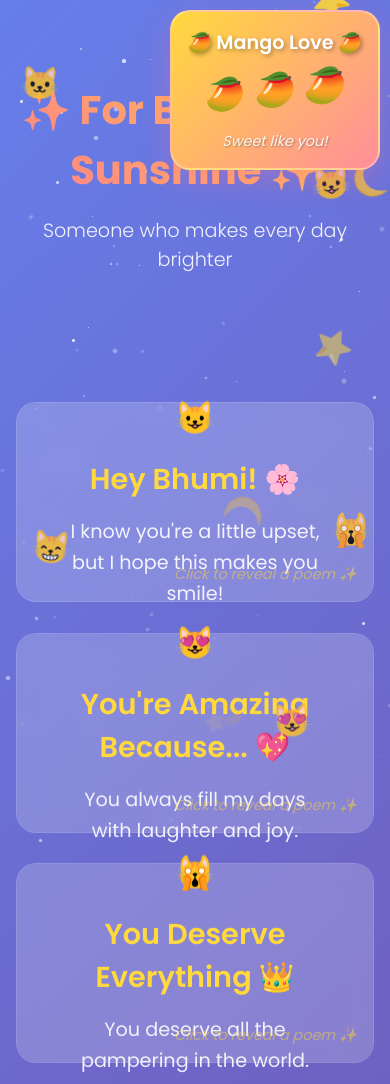
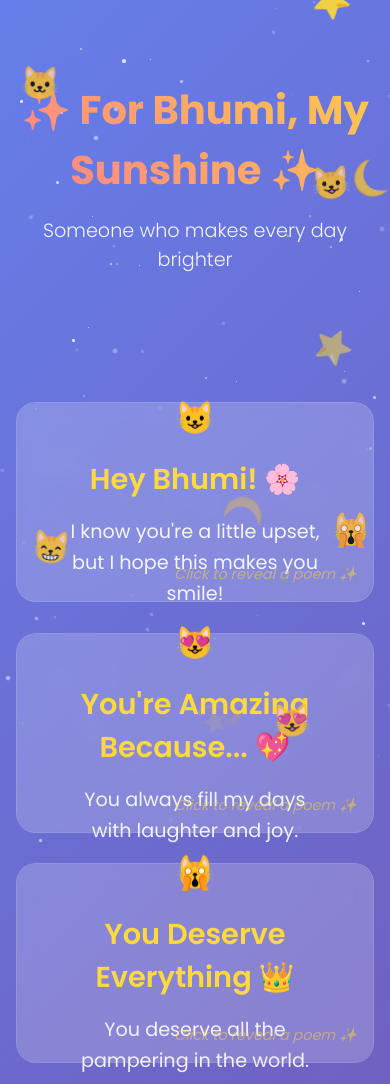
Before and after one commit to toshitai39/for-bhumi, a plain HTML site: page index.html in a window 390 px wide. Shown: the top 1084 px of the page. Drawn offline with nearby package versions, Linux system fonts and the light colour scheme.

Commit message:
✨ Removed mango love box and updated all features
🎨 Changes:
- Removed the mango corner box completely
- Kept all other amazing features:
  - Flying stars everywhere
  - Floating cute cat emojis
  - Background color changes on click
  - Click sparkles
  - Card cats and flip animations
  - Perfect text alignment
  - Rainbow explosion effects
  - Responsive design

💫 Clean and beautiful design without the mango box!

```diff
--- a/index.html
+++ b/index.html
@@ -17,17 +17,6 @@
         <div class="cat cat3">😸</div>
         <div class="cat cat4">🙀</div>
         <div class="cat cat5">😻</div>
-    </div>
-
-    <!-- Mango corner box -->
-    <div class="mango-box">
-        <div class="mango-title">🥭 Mango Love 🥭</div>
-        <div class="mangoes">
-            <span class="mango">🥭</span>
-            <span class="mango">🥭</span>
-            <span class="mango">🥭</span>
-        </div>
-        <div class="mango-text">Sweet like you!</div>
     </div>
 
     <div class="container">
@@ -53,7 +42,7 @@
                         Remember you're my sunshine,<br>
                         The brightest light of all.</em></p>
                     </div>
-                    <button class="back-btn" onclick="togglePoem(this.parentElement.parentElement, 'poem1')">Back 🥭</button>
+                    <button class="back-btn" onclick="togglePoem(this.parentElement.parentElement, 'poem1')">Back 🐱</button>
                 </div>
             </div>
 
@@ -73,7 +62,7 @@
                         It turns my darkest moments<br>
                         Into memories complete.</em></p>
                     </div>
-                    <button class="back-btn" onclick="togglePoem(this.parentElement.parentElement, 'poem2')">Back 🐱</button>
+                    <button class="back-btn" onclick="togglePoem(this.parentElement.parentElement, 'poem2')">Back 😺</button>
                 </div>
             </div>
 
@@ -93,7 +82,7 @@
                         Love and care and gentle words,<br>
                         And all the joy life brings.</em></p>
                     </div>
-                    <button class="back-btn" onclick="togglePoem(this.parentElement.parentElement, 'poem3')">Back 🥭</button>
+                    <button class="back-btn" onclick="togglePoem(this.parentElement.parentElement, 'poem3')">Back 😸</button>
                 </div>
             </div>
 
--- a/style.css
+++ b/style.css
@@ -436,70 +436,6 @@ body {
     }
 }
 
-/* Mango corner box */
-.mango-box {
-    position: fixed;
-    top: 20px;
-    right: 20px;
-    background: linear-gradient(135deg, #ffd93d 0%, #ff8e9b 100%);
-    border-radius: 20px;
-    padding: 1.5rem;
-    box-shadow: 0 10px 30px rgba(255, 107, 157, 0.3);
-    z-index: 100;
-    text-align: center;
-    border: 2px solid rgba(255, 255, 255, 0.3);
-    backdrop-filter: blur(10px);
-    animation: mangoGlow 3s ease-in-out infinite alternate;
-}
-
-.mango-title {
-    font-size: 1.2rem;
-    font-weight: 600;
-    color: white;
-    margin-bottom: 0.5rem;
-    text-shadow: 2px 2px 4px rgba(0, 0, 0, 0.3);
-}
-
-.mangoes {
-    margin: 0.8rem 0;
-}
-
-.mango {
-    font-size: 2rem;
-    display: inline-block;
-    margin: 0 0.2rem;
-    animation: bounceMango 2s ease-in-out infinite;
-}
-
-.mango:nth-child(1) { animation-delay: 0s; }
-.mango:nth-child(2) { animation-delay: 0.3s; }
-.mango:nth-child(3) { animation-delay: 0.6s; }
-
-.mango-text {
-    font-size: 0.9rem;
-    color: rgba(255, 255, 255, 0.9);
-    font-style: italic;
-    text-shadow: 1px 1px 2px rgba(0, 0, 0, 0.3);
-}
-
-@keyframes mangoGlow {
-    from {
-        box-shadow: 0 10px 30px rgba(255, 107, 157, 0.3);
-    }
-    to {
-        box-shadow: 0 15px 40px rgba(255, 217, 61, 0.5);
-    }
-}
-
-@keyframes bounceMango {
-    0%, 100% {
-        transform: translateY(0) scale(1);
-    }
-    50% {
-        transform: translateY(-10px) scale(1.1);
-    }
-}
-
 /* Card cats */
 .card-cat {
     font-size: 2.5rem;
@@ -522,13 +458,6 @@ body {
 
 /* Enhanced mobile responsiveness for cute elements */
 @media (max-width: 768px) {
-    .mango-box {
-        top: 10px;
-        right: 10px;
-        padding: 1rem;
-        font-size: 0.9rem;
-    }
-
     .cat {
         font-size: 2rem;
     }
```
